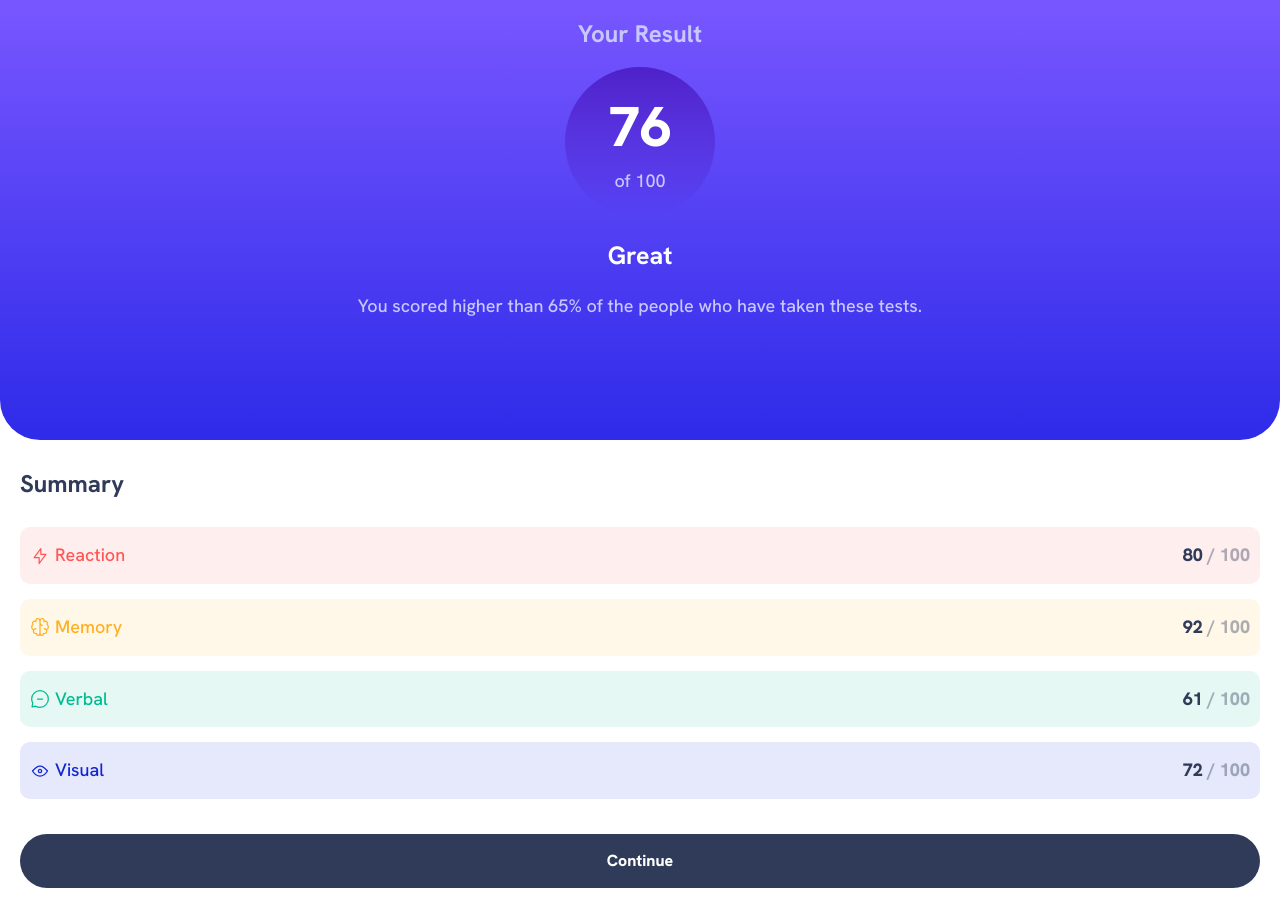
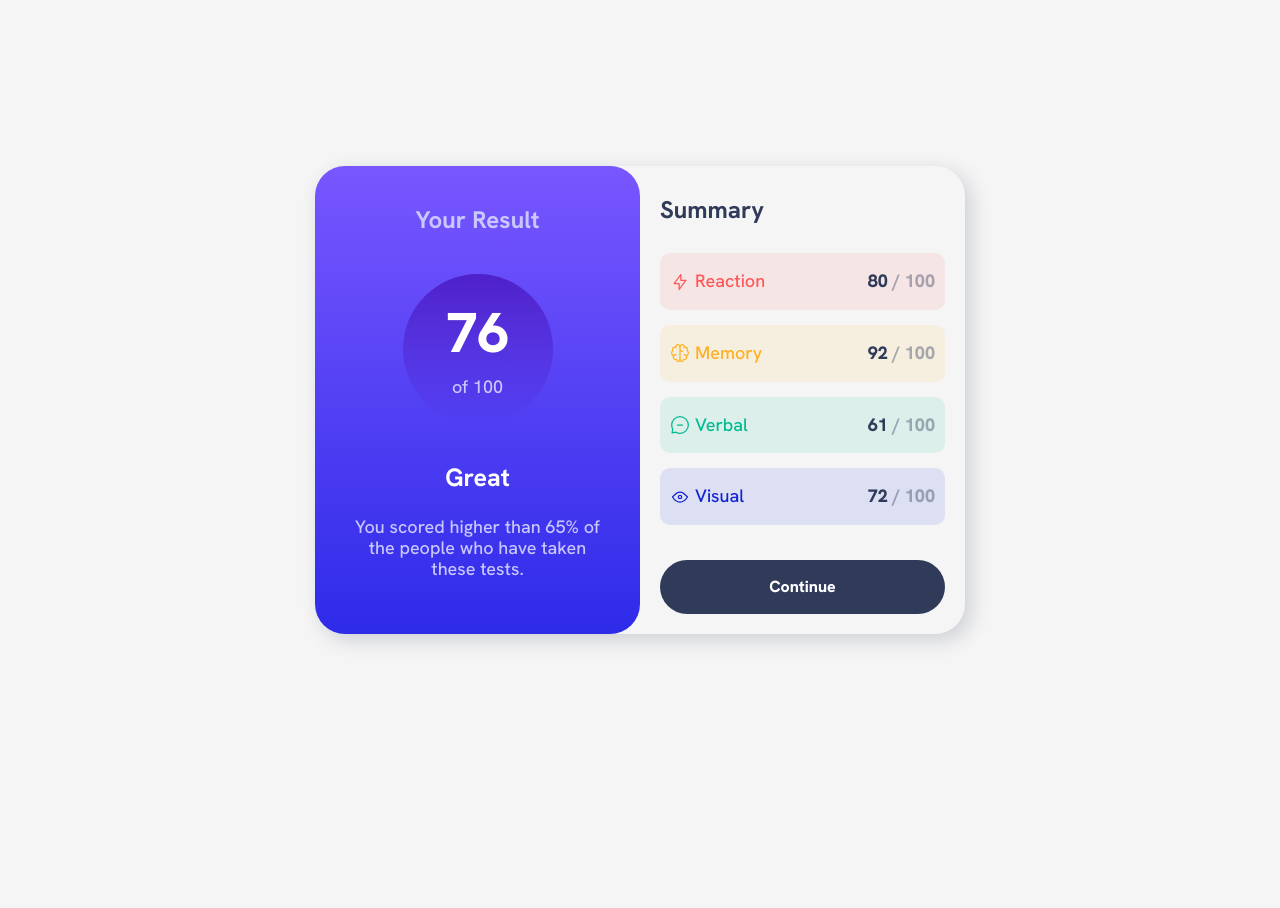
Before and after one commit to xantosromerodev/results-summary-component, a plain HTML site: page index.html in a window 1280 px wide. After the commit the page ends 800 px from the top, so only its background shows below. Drawn offline with Linux system fonts and the light colour scheme.

Commit message:
Adaptamos el diseño a pantallas grandes

```diff
--- a/css/style.css
+++ b/css/style.css
@@ -17,6 +17,7 @@ body {
     font-family: 'Hanken Grotesk', sans-serif;
     font-size: 16px;
     font-weight: 500;
+    background-color: rgb(245, 245, 245);
 }
 
 /* ========== Estilos generales ========== */
@@ -29,10 +30,6 @@ body {
 .grid {
     display: grid;
     grid-template-columns: repeat(1, 1fr);
-}
-
-.card {
-    height: 100vh;
 }
 
 .card__left {
@@ -170,3 +167,38 @@ span {
 .button--continue:hover {
     background: linear-gradient(to bottom, hsl(252, 100%, 67%), hsl(241, 81%, 54%));
 }
+
+
+/* ========== Diseño Web Responsive ========== */
+@media screen and (min-width: 1200px) {
+    body {
+        display: flex;
+        justify-content: center;
+        align-items: center;
+        overflow: hidden;
+        height: 100vh;
+    }
+
+    .grid {
+        grid-template-columns: 50% 50%;
+    }
+
+    .card {
+        width: 650px;
+        height: auto;
+        border-radius: 30px;
+        box-shadow: rgba(48, 59, 90, 0.2) 6px 6px 20px;
+    }
+
+    .card__left {
+        height: 100%;
+        border-radius: 30px;
+        padding: 0px 40px;
+    }
+
+    .card__left--title,
+    .card__circle,
+    .card__left--subtitle {
+        margin-top: 40px;
+    }
+}
--- a/index.html
+++ b/index.html
@@ -14,7 +14,7 @@
 </head>
 <body>
 
-    <main>
+    <!-- <main> -->
         <section class="card grid">
             <div class="card__left">
                 <h2 class="card__left--title">Your Result</h2>
@@ -62,7 +62,7 @@
                 </div>
             </div>
         </section>
-    </main>
+    <!-- </main> -->
 
 </body>
 </html>
```
